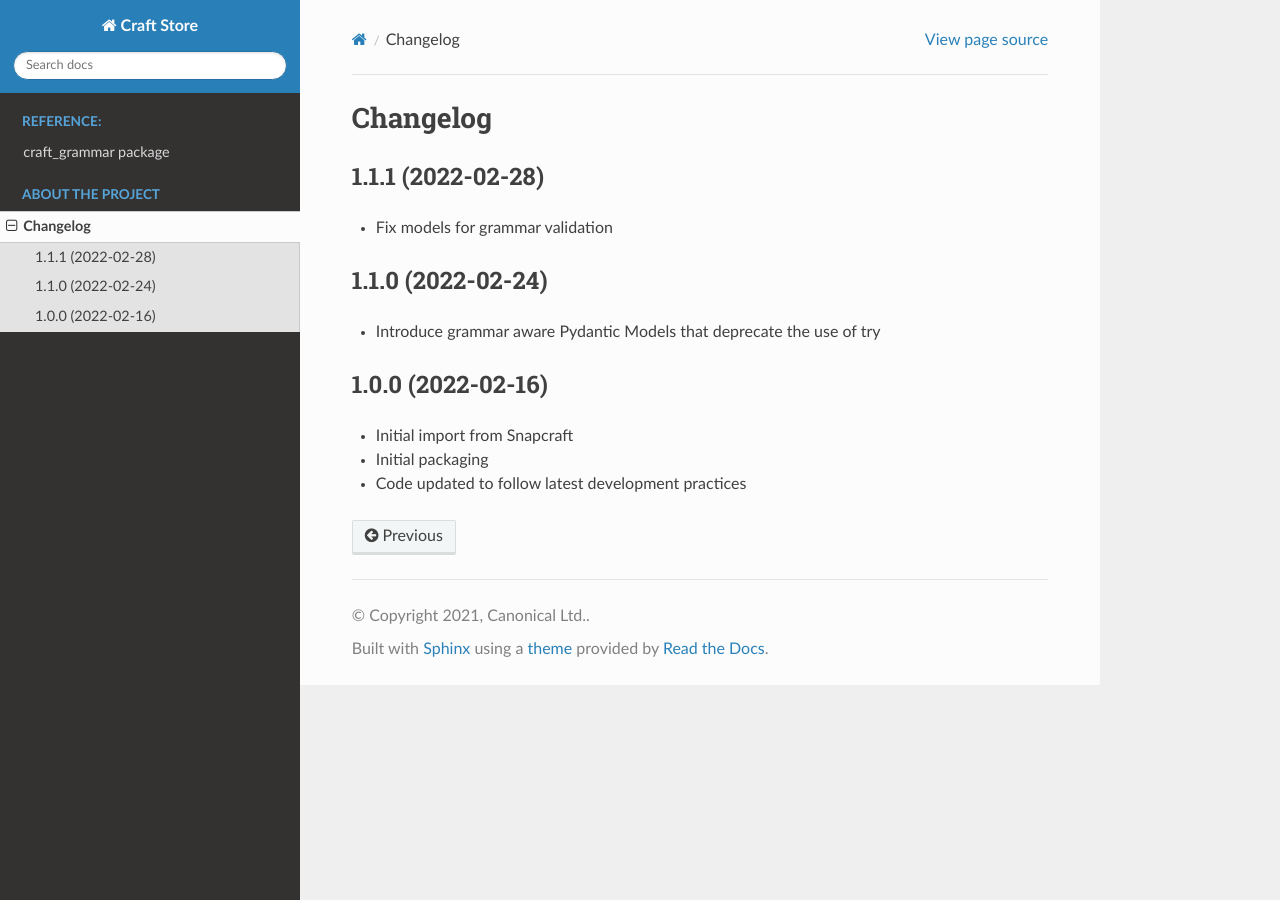
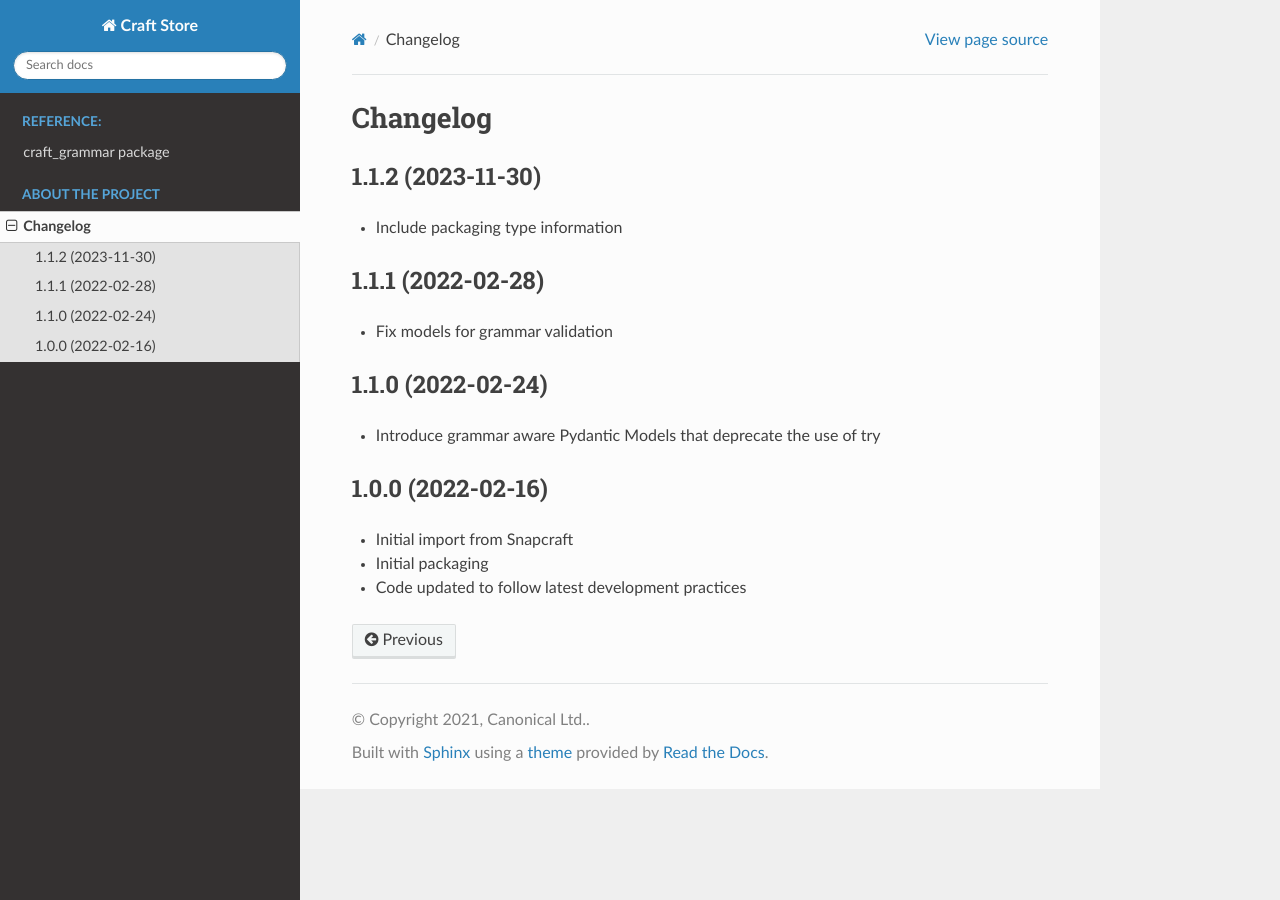
Before and after one commit to canonical/craft-grammar, a Sphinx documentation site: the page built from docs/changelog.rst, in a window 1280 px wide. Built offline with Sphinx 7.4.7 and the Read the Docs theme 2.0.0, drawn with Linux system fonts in a browser that asks for light colours.

Commit message:
docs: update changelog
Signed-off-by: Claudio Matsuoka <claudio.matsuoka@canonical.com>

```diff
--- a/docs/changelog.rst
+++ b/docs/changelog.rst
@@ -1,6 +1,11 @@
 *********
 Changelog
 *********
+
+1.1.2 (2023-11-30)
+------------------
+
+- Include packaging type information
 
 1.1.1 (2022-02-28)
 ------------------
```
